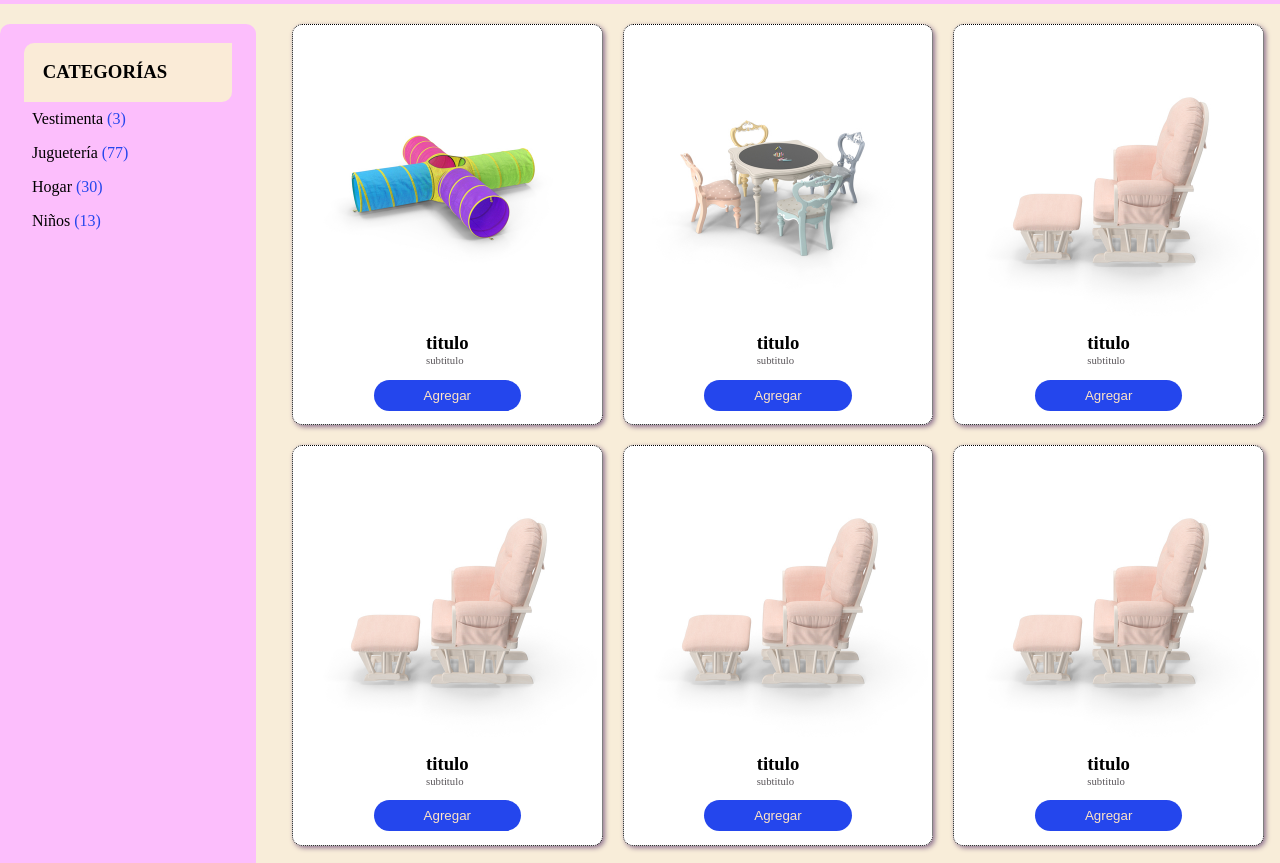
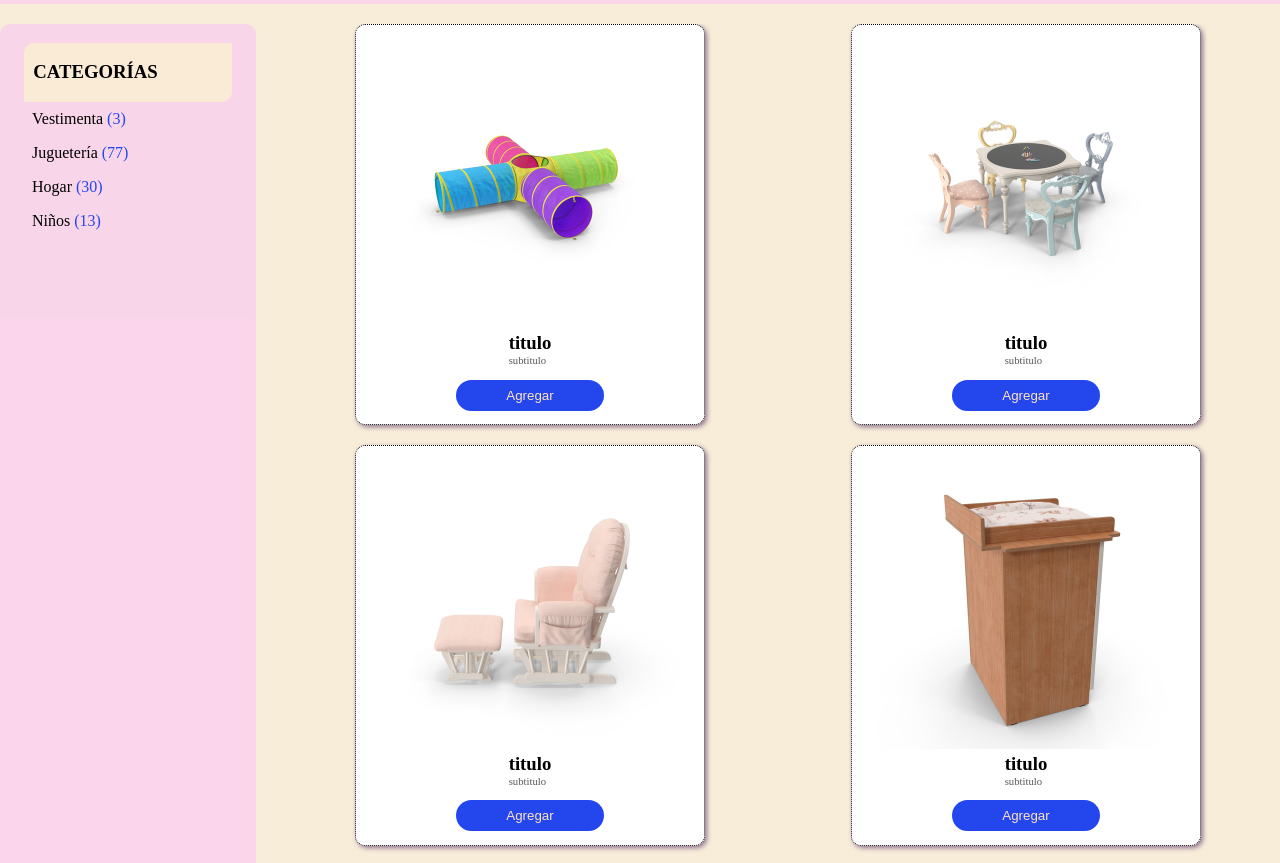
Before and after one commit to vriquelmefe/e-commerce-grid, a plain HTML site: page index.html in a window 1280 px wide. Shown: the part 192-1055 px from the top of the page. Drawn offline with Linux system fonts and the light colour scheme.

Commit message:
fix card

```diff
--- a/assets/css/style.css
+++ b/assets/css/style.css
@@ -1,12 +1,23 @@
 * {
   margin: 0;
   padding: 0;
+  box-sizing: border-box;
+}
+body {
+  display: grid;
+  grid-template-columns: 20% auto;
+  gap: 20px;
+  grid-template-areas:
+    "header header"
+    "box productos"
+    "footer footer";
+    background-color: rgb(248, 237, 217);
 }
 .header {
   grid-area: header;
   text-align: center;
   padding: 1em 0 1em 0;
-  background-color: #fcbefc;
+  background-color: #fcbefc81;
   img{
     border-radius: 48%;
     height: 20vh;
@@ -15,7 +26,7 @@
 .footer {
   grid-area: footer;
   text-align: center;
-  background-color: #fcbefc;
+  background-color: #fcbefc81;
   padding: 1em;
   margin-bottom: 0;
   .info-footer{
@@ -35,7 +46,7 @@
   display: flex;
   flex-direction: column;
   padding: 0 1.5em;
-  background-color: #fcbefc;
+  background-color:#fcbefc81;
   height: 100%;
   border-top-right-radius: 10px;
   border-top-left-radius: 10px;
@@ -45,7 +56,7 @@
     margin-top: 1em;
     text-transform: uppercase;
     background-color: antiquewhite;
-    padding: 1em;
+    padding: 1em .5em;
     border-bottom-right-radius: 10px;
     border-top-left-radius: 10px;
   }
@@ -68,20 +79,13 @@
 .productos {
   grid-area: productos;
   display: grid;
-  grid-template-columns: 1fr 1fr 1fr;
+  grid-template-columns: repeat(auto-fill,minmax(350px,1fr));
+  overflow-y: scroll;
   gap: 20px;
   padding: 0 1rem;
+  justify-items: center;
 }
-body {
-  display: grid;
-  grid-template-columns: 20% auto;
-  gap: 20px;
-  grid-template-areas:
-    "header header"
-    "box productos"
-    "footer footer";
-    background-color: rgb(248, 237, 217);
-}
+
 .producto-unitario {
   display: flex;
   flex-direction: column;
@@ -89,12 +93,14 @@ body {
   align-items: center;
   border-radius: 10px;
   padding-top: .2em;
+  width: 100%;
+  max-width: 350px;
   box-shadow: 2px 2px 5px #907590;
   background-color: rgb(255, 255, 255);
   color: rgb(0, 0, 0);
   img{
     height: 300px;
-    width: 300px;
+    width: 100%;
     border-top-right-radius: 10px;
     border-top-left-radius: 10px;
 
--- a/index.html
+++ b/index.html
@@ -59,7 +59,7 @@
         </div>
         <div class="producto-unitario">
           <div>
-            <img src="./assets/img/descarga3.png" alt="" />
+            <img src="./assets/img/descarga4.png" alt="" />
           </div>
           <div>
             <h3>titulo</h3>
@@ -71,7 +71,7 @@
         </div>
         <div class="producto-unitario">
           <div>
-            <img src="./assets/img/descarga3.png" alt="" />
+            <img src="./assets/img/descarga5.png" alt="" />
           </div>
           <div>
             <h3>titulo</h3>
@@ -83,7 +83,7 @@
         </div>
         <div class="producto-unitario">
           <div>
-            <img src="./assets/img/descarga3.png" alt="" />
+            <img src="./assets/img/descarga6.png" alt="" />
           </div>
           <div>
             <h3>titulo</h3>
@@ -95,7 +95,7 @@
         </div>
         <div class="producto-unitario">
           <div>
-            <img src="./assets/img/descarga3.png" alt="" />
+            <img src="./assets/img/descarga7.png" alt="" />
           </div>
           <div>
             <h3>titulo</h3>
```
